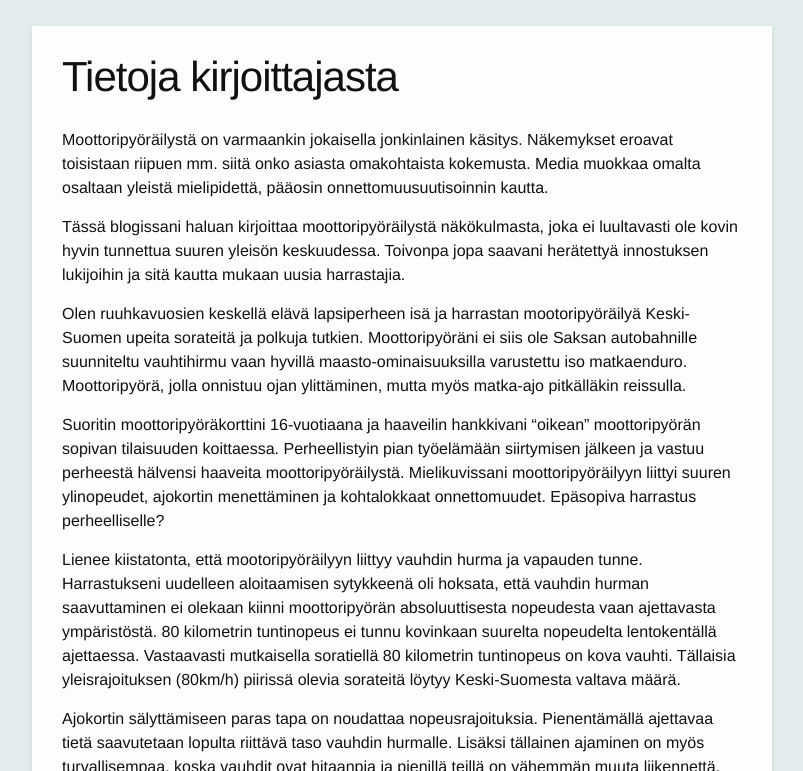
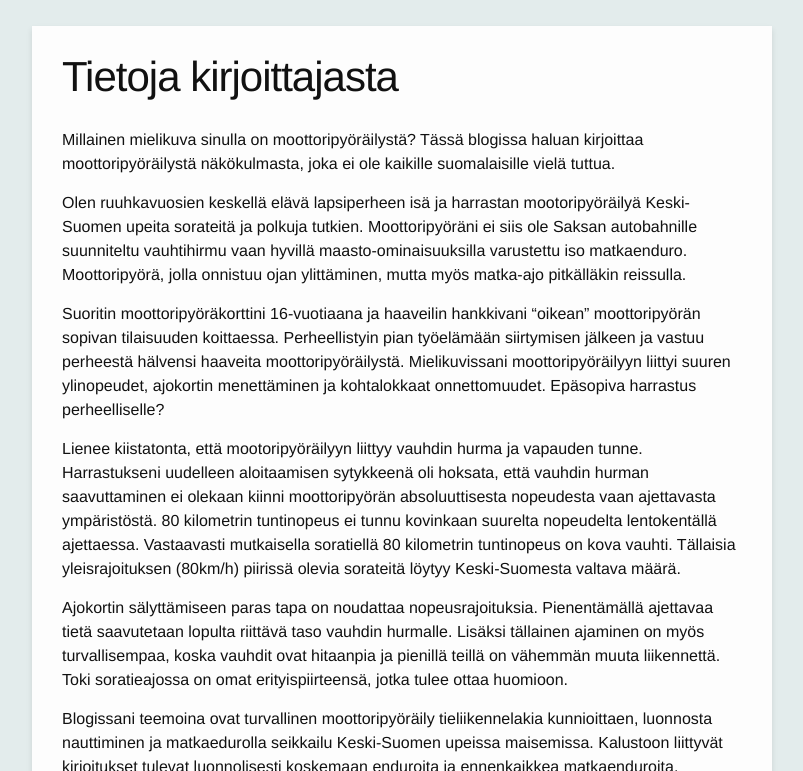
Before and after one commit to seikkailuendurolla/seikkailuendurolla.github.io, a Jekyll site: the page built from about.md, in a window 1280 px wide and 900 px high, scrolled down 476 px, cut to the strip 129-900 px from the top of the window. Shown: the whole strip, without its empty margins (238-1041 px from the left). Built offline with Jekyll 4.4.1, drawn with Linux system fonts in a browser that asks for light colours; some web fonts are replaced; comment, search, counter and statistics services are not loaded.

Commit message:
Aloituksen tiivistys

```diff
--- a/about.md
+++ b/about.md
@@ -8,9 +8,7 @@ header_image_style: "background-image: url('/assets/luonto-harrastus.jpg'); back
 ---
 
 
-Moottoripyöräilystä on varmaankin jokaisella jonkinlainen käsitys. Näkemykset eroavat toisistaan riipuen mm. siitä onko asiasta omakohtaista kokemusta. Media muokkaa omalta osaltaan yleistä mielipidettä, pääosin onnettomuusuutisoinnin kautta.
-
-Tässä blogissani haluan kirjoittaa moottoripyöräilystä näkökulmasta, joka ei luultavasti ole kovin hyvin tunnettua suuren yleisön keskuudessa. Toivonpa jopa saavani herätettyä innostuksen lukijoihin ja sitä kautta mukaan uusia harrastajia.
+Millainen mielikuva sinulla on moottoripyöräilystä? Tässä blogissa haluan kirjoittaa moottoripyöräilystä näkökulmasta, joka ei ole kaikille suomalaisille vielä tuttua.
 
 Olen ruuhkavuosien keskellä elävä lapsiperheen isä ja harrastan mootoripyöräilyä Keski-Suomen upeita sorateitä ja polkuja tutkien. Moottoripyöräni ei siis ole Saksan autobahnille suunniteltu vauhtihirmu vaan hyvillä maasto-ominaisuuksilla varustettu iso matkaenduro. Moottoripyörä, jolla onnistuu ojan ylittäminen, mutta myös matka-ajo pitkälläkin reissulla.
 
```
